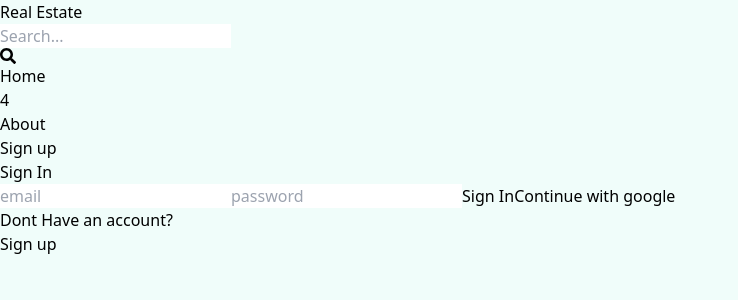
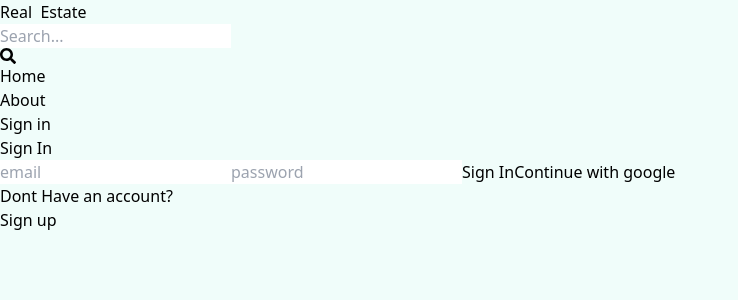
Before and after one commit to Prabhulakshman/MERN_Stack, a React (Vite) app: page /Signin in a window 1280 px wide. Shown: the top 300 px of the page, without its empty margins (0-738 px from the left). Built offline with nearby package versions, Linux system fonts and the light colour scheme.

Commit message:
Update the Header and make Profile Page Private

```diff
--- a/src/App.jsx
+++ b/src/App.jsx
@@ -6,17 +6,20 @@
 import Signup from './Pages/Signup';
 import Signin from './Pages/Signin';
 import Header from './components/header';
+import PrivateRoute from './components/PrivateRoute';
 export default function App() {
   return (
     <BrowserRouter>
     <Header/>
     <Routes>
         <Route path="/" element={<Home/>}/>
+        <Route path="/Signin" element={<Signin/>}/>
+        <Route path="/Signup" element={<Signup/>}/>
         <Route path="/About" element={<About/>}/>
+        <Route  element={<PrivateRoute/>}>
         <Route path="/Profile" element={<Profile/>}/>
-        <Route path="/Signup" element={<Signup/>}/>
-        <Route path="/Signin" element={<Signin/>}/>
+        </Route>
     </Routes>
     </BrowserRouter>
-  )
+  );
 }
--- a/src/Pages/Signin.jsx
+++ b/src/Pages/Signin.jsx
@@ -51,7 +51,7 @@
         <p>
           Dont Have an account?
         </p>
-        <Link to={'/Signin'}>
+        <Link to={'/Signup'}>
         <span className='text-blue-600'>Sign up</span>
         </Link>
       </div>
--- a/src/components/Header.jsx
+++ b/src/components/Header.jsx
@@ -1,36 +1,46 @@
-import {FaSearch} from 'react-icons/fa';
-import{Link} from'react-router-dom';
 import React from 'react';
+import { FaSearch } from 'react-icons/fa';
+import { Link } from 'react-router-dom';
+import { useSelector } from 'react-redux';
+
 export default function Header() {
+  const { currentUser } = useSelector((state) => state.user);
+
   return (
     <header className="bg-stone-950 shadow-md">
-            <div className='flex justify-between items-center font-serif max-w-6xl mx-auto p-3'>
+      <div className="flex justify-between items-center font-serif max-w-6xl mx-auto p-3">
         <Link to="/">
-            <h1 className='font-bold text-sm sm:text-xl flex flex-wrap'>
-            <span className=' text-teal-400 text-3xl'>
-                Real
-            </span>
-            <span className='text-teal-200 text-3xl'>
-                &nbsp;Estate
-            </span>
+          <h1 className="font-bold text-sm sm:text-xl flex flex-wrap">
+            <span className="text-teal-400 text-3xl">Real </span>
+            <span className="text-teal-200 text-3xl">&nbsp;Estate</span>
           </h1>
         </Link>
-                <form className=' bg-teal-50 p-3 rounded-lg flex items-center'>
-                    <input type="text" placeholder='Search...' className='bg-transparent  font-normal text-teal-600 border-spacing-1 border-cyan-50 focus:outline-none w-24 sm:w-64'/>
-                    < FaSearch className='text-teal-600'/>
+        <form className="bg-teal-50 p-3 rounded-lg flex items-center">
+          <input
+            type="text"
+            placeholder="Search..."
+            className="bg-transparent font-normal text-teal-600 border-spacing-1 border-cyan-50 focus:outline-none w-24 sm:w-64"
+          />
+          <FaSearch className="text-teal-600" />
         </form>
-                <ul className='flex gap-4'>
-                    <Link to='/'>
-                    <li className='hidden sm:inline text-teal-200 hover:underline'>Home</li>
-                    4</Link>
-                    <Link to='/About'>
-                    <li className='hidden sm:inline text-teal-200 hover:underline'>About</li>
+        <ul className="flex gap-4">
+          <Link to="/">
+            <li className="hidden sm:inline text-teal-200 hover:underline">Home</li>
           </Link>
-                    <Link to='/Signup'>
-                    <li className='hidden sm:inline text-teal-200 hover:underline'>Sign up</li>
+          <Link to="/About">
+            <li className="hidden sm:inline text-teal-200 hover:underline">About</li>
           </Link>
+          {currentUser ? (
+            <Link to='/Profile'>
+              <img className='rounded-full h-7 w-7 object-cover' src={currentUser.avatar} alt='profile' />
+            </Link>
+          ) : (
+            <Link to='/Signin'>
+              <li className='text-slate-700 hover:underline'>Sign in</li>
+            </Link>
+          )}
         </ul>
       </div>
     </header>
-  )
+  );
 }
--- /dev/null
+++ b/src/components/PrivateRoute.jsx
@@ -0,0 +1,7 @@
+import { useSelector } from 'react-redux';
+import { Outlet, Navigate } from 'react-router-dom';
+
+export default function PrivateRoute() {
+  const { currentUser } = useSelector((state) => state.user);
+  return currentUser ? <Outlet /> : <Navigate to='/Signin' />;
+}
```
Lines whose indentation alone changed are shown as unchanged.
